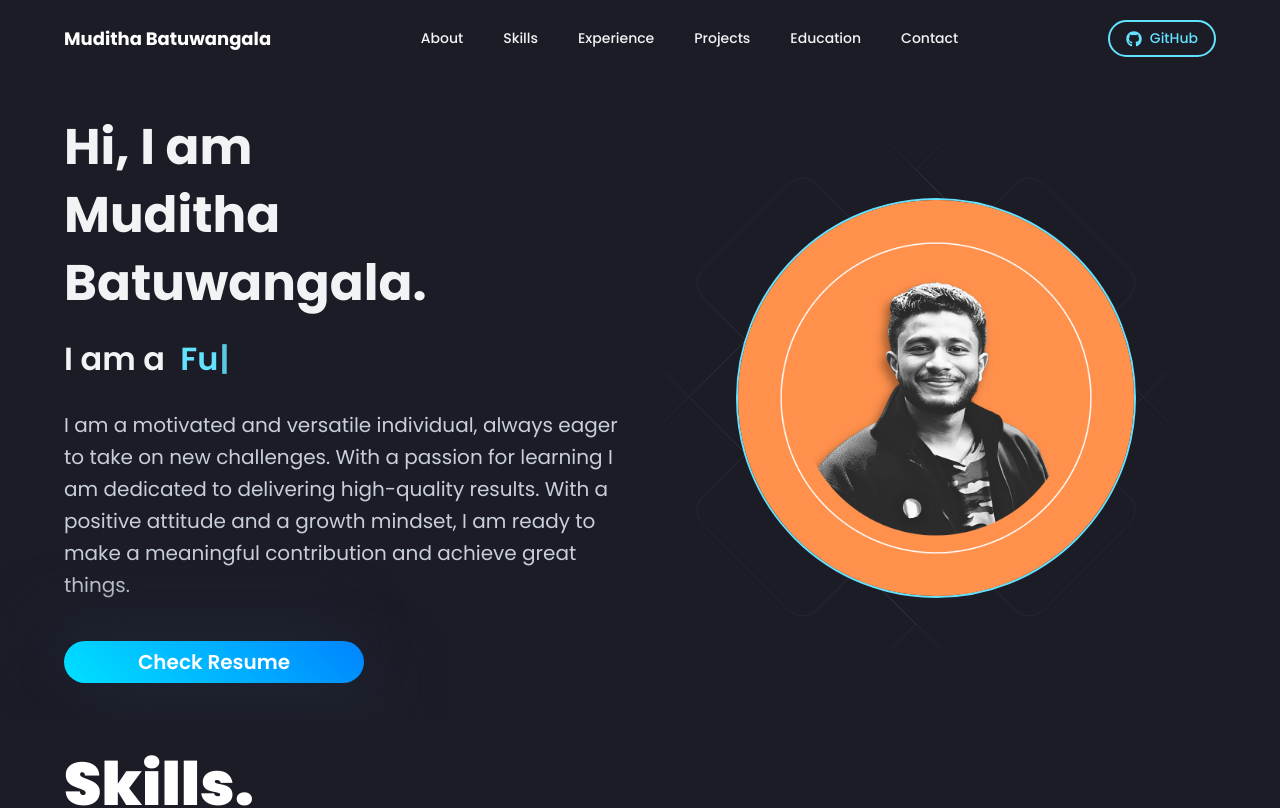
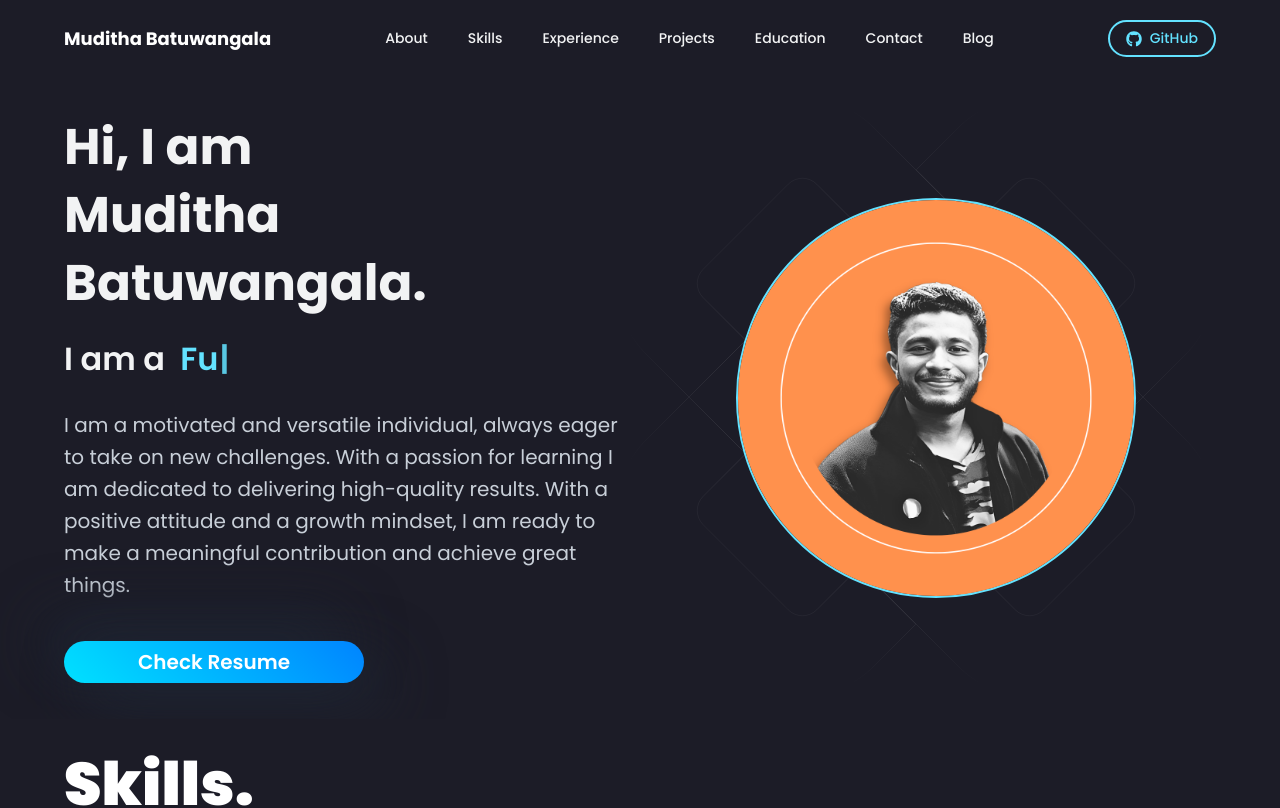
Before and after one commit to mudithatharuka/Personal-Portfolio, a React (Vite) app: page / in a window 1280 px wide. Shown: the top 808 px of the page. Built offline with nearby package versions, Linux system fonts and the light colour scheme.

Commit message:
Added the blog nav item

```diff
--- a/src/constants/data.js
+++ b/src/constants/data.js
@@ -25,6 +25,7 @@ const navLinks = [
     id: "contact",
     title: "Contact",
   },
+  { url: "https://mudithabatuwangala.medium.com", title: "Blog" },
 ];
 
 const profile = {
```
